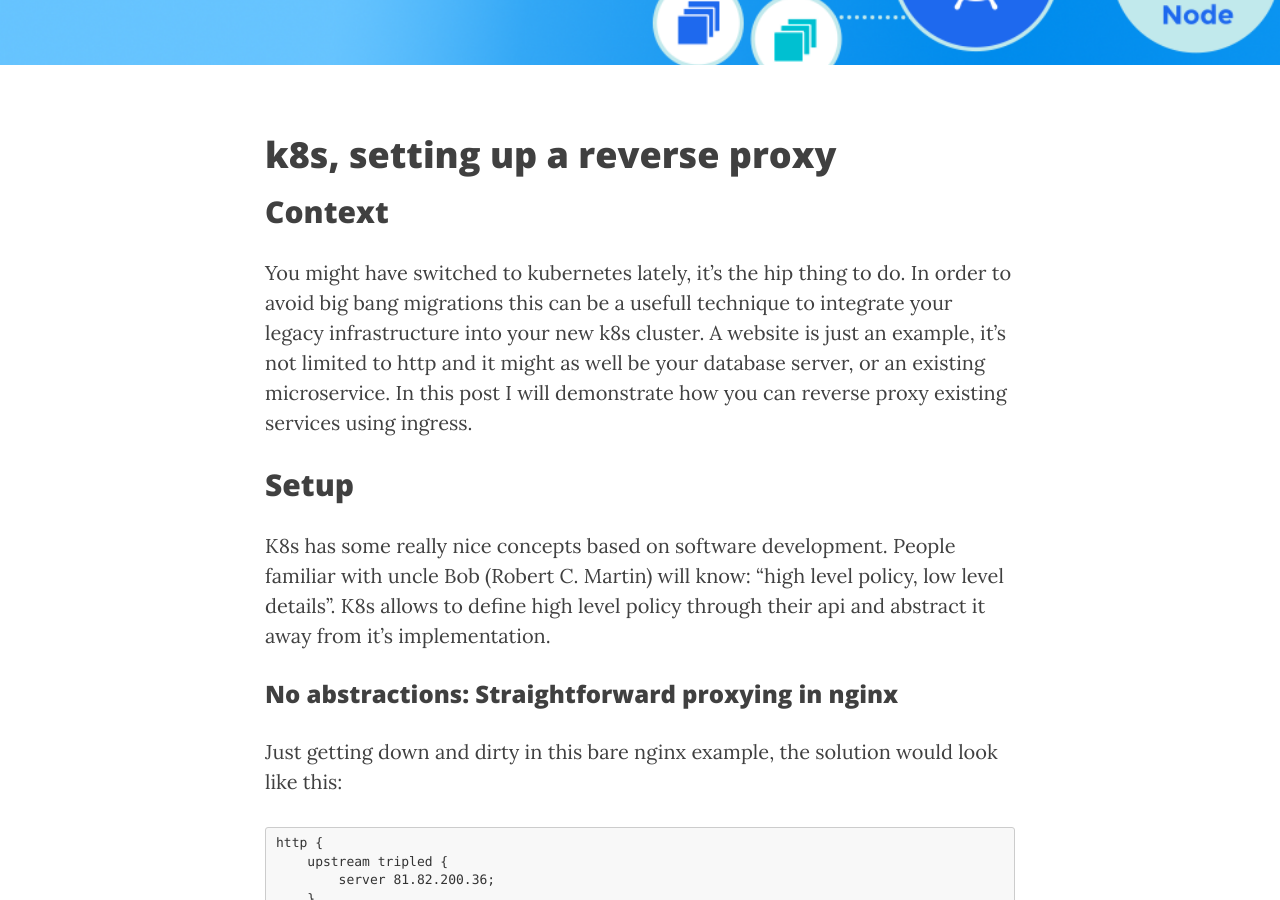
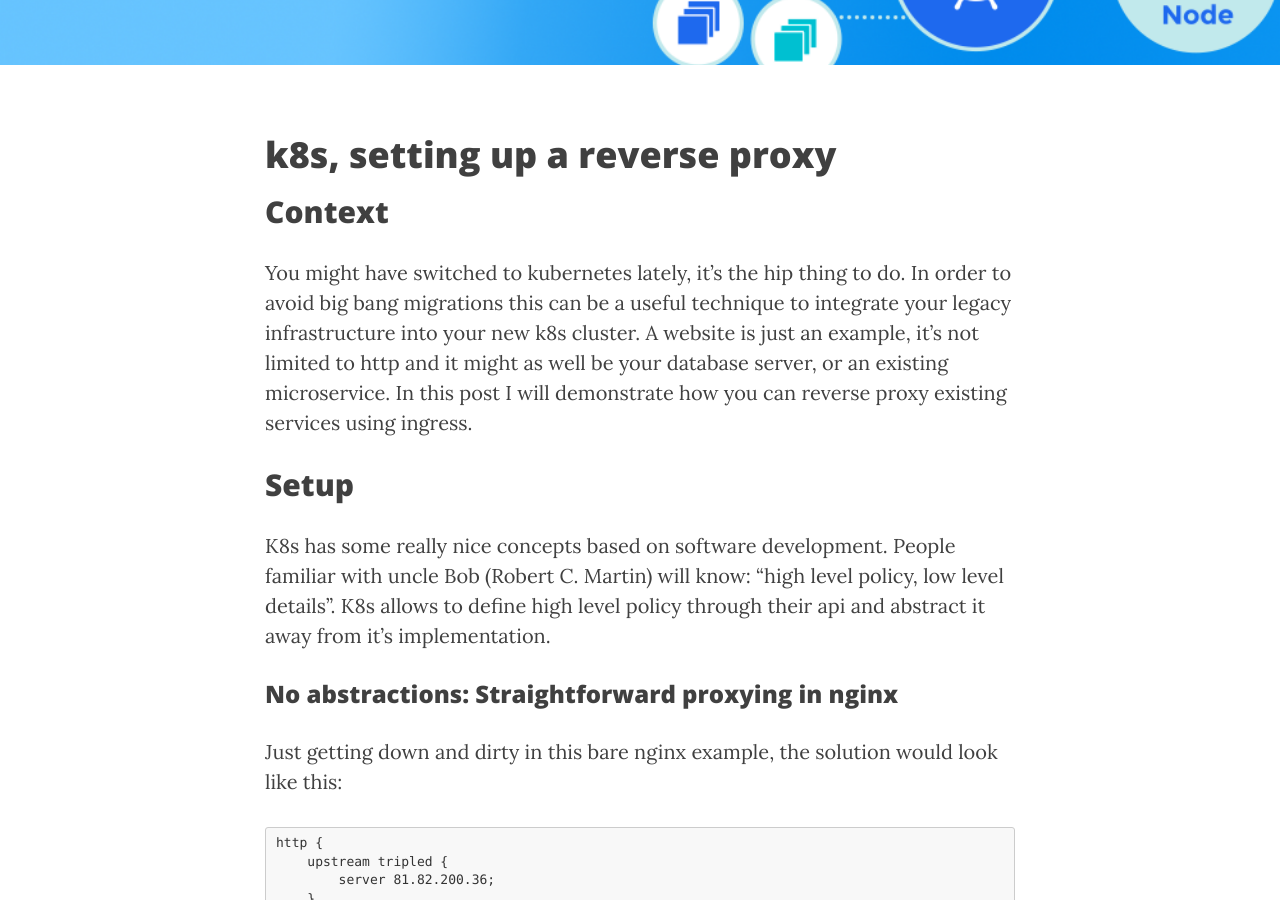
Before and after one commit to tripledio/tripledio.github.io, a Jekyll site: the page built from _posts/2018-03-01-k8s-reverse-proxy.md, in a window 1280 px wide and 900 px high, scrolled down 408 px. Built offline with Jekyll 4.4.1, drawn with Linux system fonts in a browser that asks for light colours; nearby versions of some CDN libraries; some of the changed text lies outside the part shown.

Commit message:
fixed typo's

```diff
--- a/_posts/2018-03-01-k8s-reverse-proxy.md
+++ b/_posts/2018-03-01-k8s-reverse-proxy.md
@@ -7,7 +7,7 @@
 # k8s, setting up a reverse proxy
 
 ## Context
-You might have switched to kubernetes lately, it's the hip thing to do. In order to avoid big bang migrations this can be a usefull technique to integrate your legacy infrastructure into your new k8s cluster. A website is just an example, it's not limited to http and it might as well be your database server, or an existing microservice. In this post I will demonstrate how you can reverse proxy existing services using ingress.
+You might have switched to kubernetes lately, it's the hip thing to do. In order to avoid big bang migrations this can be a useful technique to integrate your legacy infrastructure into your new k8s cluster. A website is just an example, it's not limited to http and it might as well be your database server, or an existing microservice. In this post I will demonstrate how you can reverse proxy existing services using ingress.
 
 ## Setup
 K8s has some really nice concepts based on software development. People familiar with uncle Bob (Robert C. Martin) will know: "high level policy, low level details". K8s allows to define high level policy through their api and abstract it away from it's implementation.
@@ -103,4 +103,4 @@
 
 ![Final result](/img/k8s-reverse-proxy/proxyresult.png)
 
-I hope you find this technique interesting and usefull in your kubernetes migrations.
+I hope you find this technique interesting and useful in your kubernetes migrations.
```
Also changed, not shown: other parts of _posts/2018-03-01-k8s-reverse-proxy.md (+1 -1 lines).
